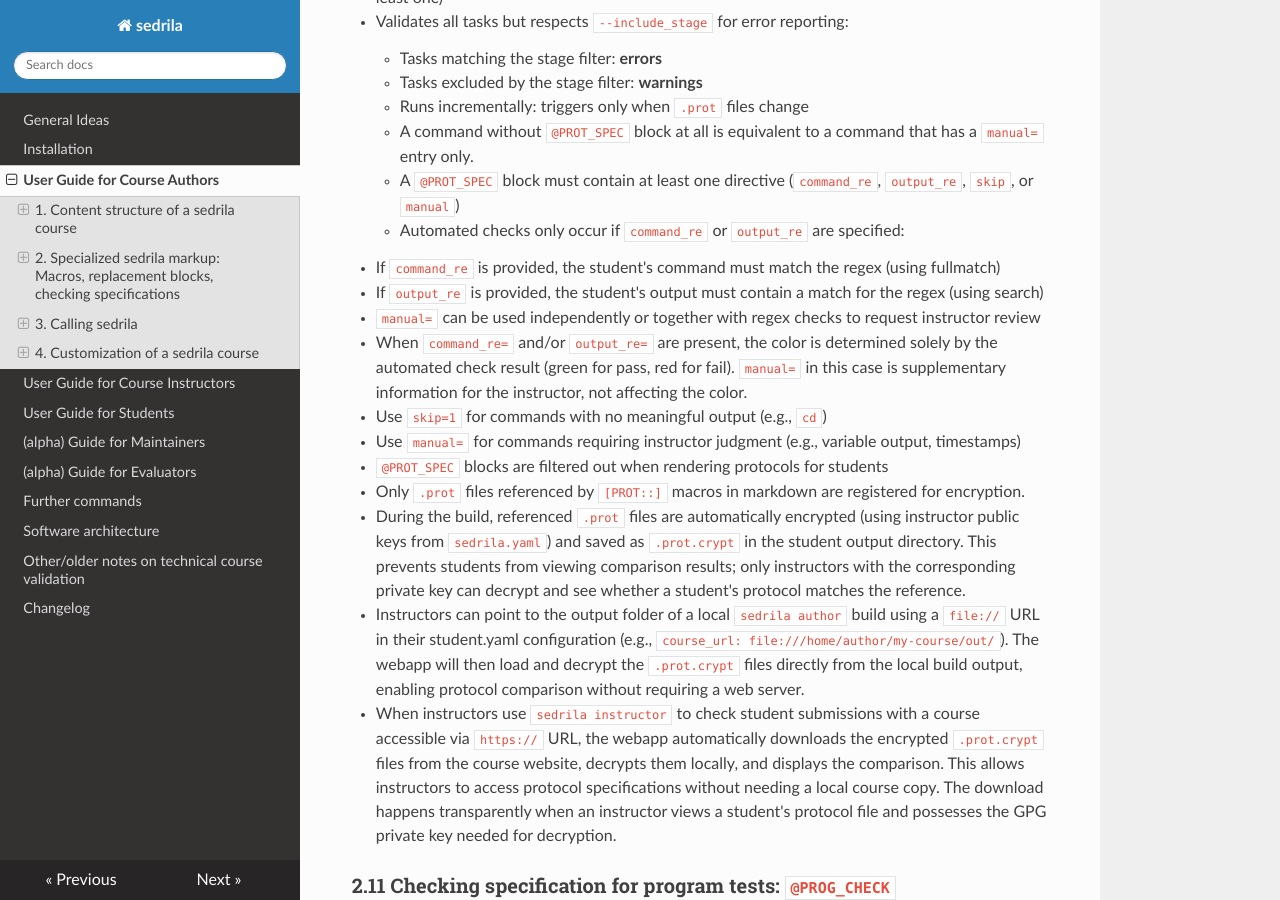
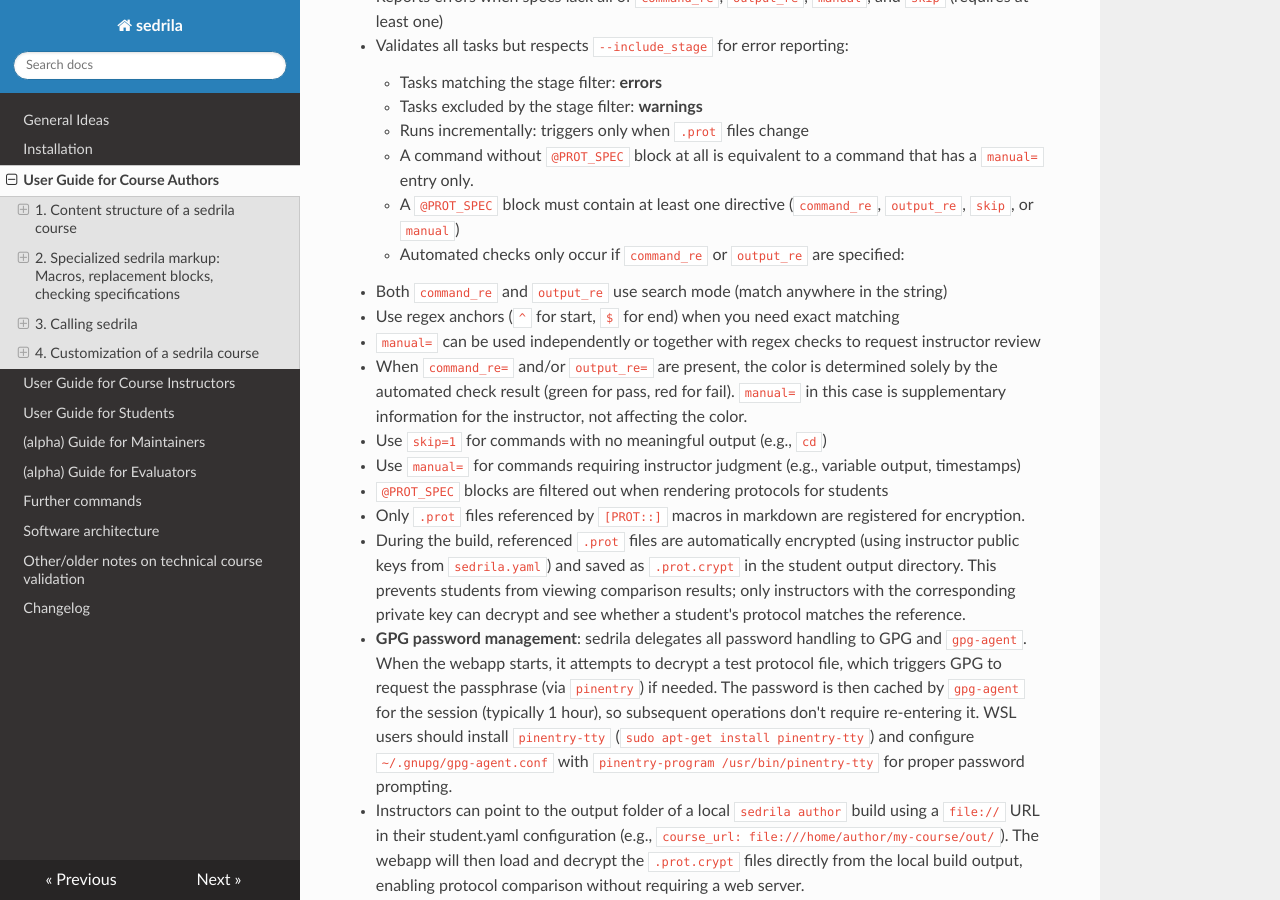
Before and after one commit to fubinf/sedrila, an MkDocs documentation site: the page built from docs/authors.md, in a window 1280 px wide and 900 px high, scrolled down 20889 px. Built offline with MkDocs 1.6.1, drawn with Linux system fonts in a browser that asks for light colours; nearby versions of some CDN libraries; some of the changed text lies outside the part shown.

Commit message:
authors.md: protocolchecker docs

```diff
--- a/docs/authors.md
+++ b/docs/authors.md
@@ -949,8 +949,8 @@
 
 Single-line entries:
 
-- `command_re=regex`: Command must match the following regex (fullmatch)
-- `output_re=regex`: Output must contain regex match (search)
+- `command_re=regex`: Command must contain a match for the regex (search mode). Use `^` and `$` anchors if you need full-line matching.
+- `output_re=regex`: Output must contain a match for the regex (search mode)
 - `skip=1`: Skip checking entirely (always passes, no manual review needed)
 
 Multi-line entries (continuation lines indented by 4 spaces):
@@ -1041,8 +1041,8 @@
 - A `@PROT_SPEC` block must contain at least one directive (`command_re`, `output_re`, `skip`, or `manual`)
 - Automated checks only occur if `command_re` or `output_re` are specified:
 
-  - If `command_re` is provided, the student's command must match the regex (using fullmatch)
-  - If `output_re` is provided, the student's output must contain a match for the regex (using search)
+  - Both `command_re` and `output_re` use search mode (match anywhere in the string)
+  - Use regex anchors (`^` for start, `$` for end) when you need exact matching
 - `manual=` can be used independently or together with regex checks to request instructor review
 - When `command_re=` and/or `output_re=` are present, the color is determined solely by the automated check result (green for pass, red for fail). `manual=` in this case is supplementary information for the instructor, not affecting the color.
 - Use `skip=1` for commands with no meaningful output (e.g., `cd`)
@@ -1052,6 +1052,11 @@
 - During the build, referenced `.prot` files are automatically encrypted (using instructor public keys from `sedrila.yaml`)
   and saved as `.prot.crypt` in the student output directory. This prevents students from viewing comparison results;
   only instructors with the corresponding private key can decrypt and see whether a student's protocol matches the reference.
+- **GPG password management**: sedrila delegates all password handling to GPG and `gpg-agent`. When the webapp starts,
+  it attempts to decrypt a test protocol file, which triggers GPG to request the passphrase (via `pinentry`) if needed.
+  The password is then cached by `gpg-agent` for the session (typically 1 hour), so subsequent operations don't require re-entering it.
+  WSL users should install `pinentry-tty` (`sudo apt-get install pinentry-tty`) and configure `~/.gnupg/gpg-agent.conf`
+  with `pinentry-program /usr/bin/pinentry-tty` for proper password prompting.
 - Instructors can point to the output folder of a local `sedrila author` build using a `file://` URL in their student.yaml
   configuration (e.g., `course_url: file:///home/author/my-course/out/`). The webapp will then load and decrypt the `.prot.crypt`
   files directly from the local build output, enabling protocol comparison without requiring a web server.
```
